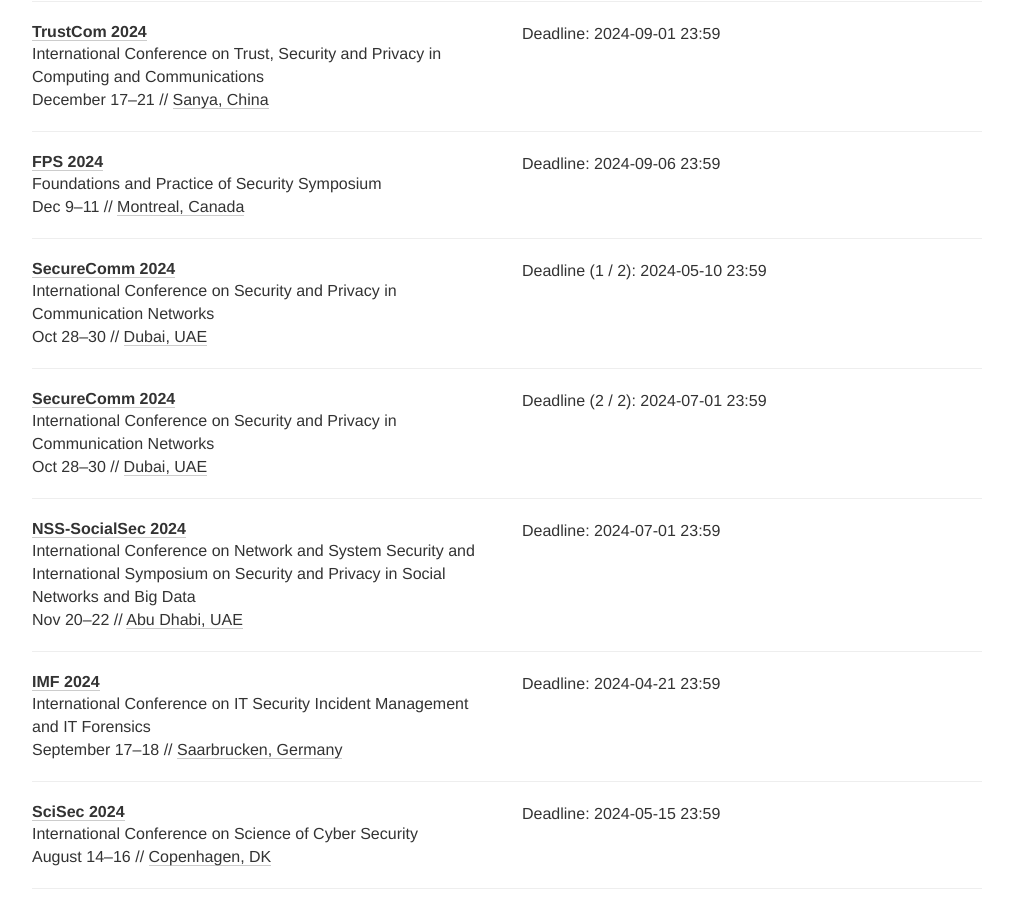
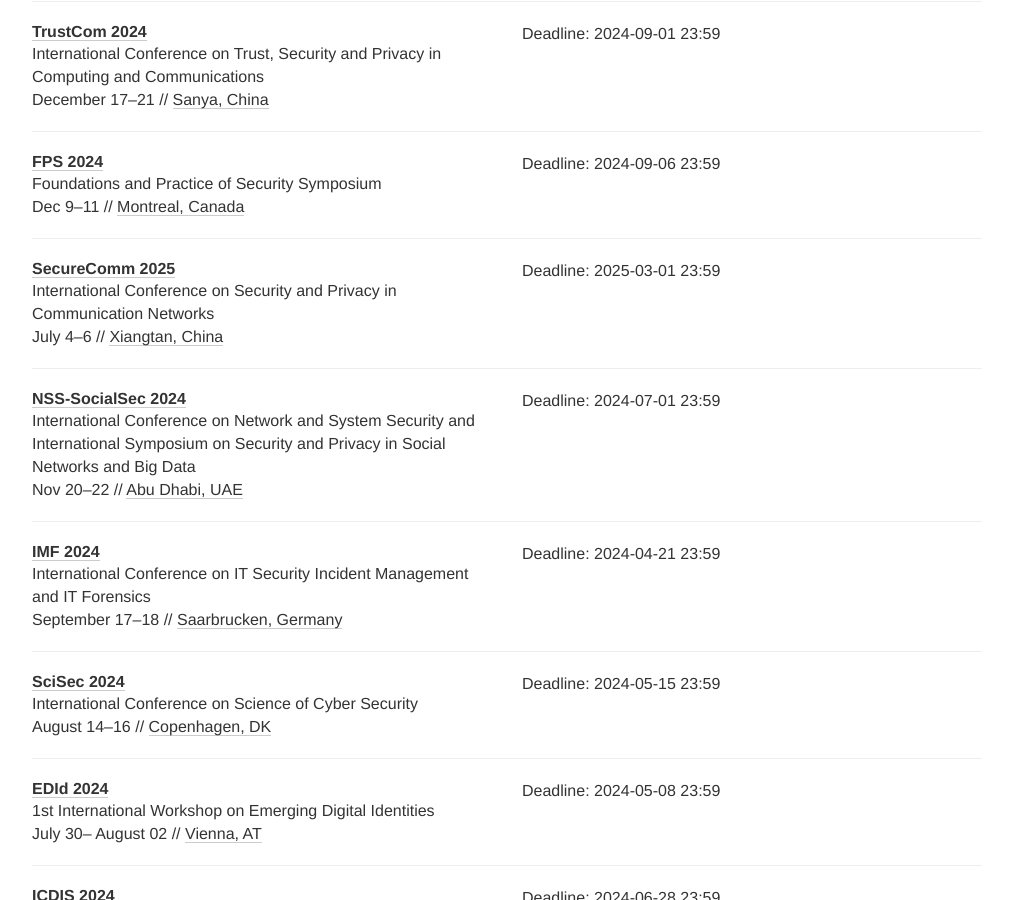
Before and after one commit to sec-deadlines/sec-deadlines.github.io, a Jekyll site: the page built from index.html, in a window 1280 px wide and 900 px high, scrolled down 3042 px. Shown: the whole window, without its empty margins (133-1146 px from the left). Built offline with Jekyll 4.4.1, drawn with Linux system fonts in a browser that asks for light colours; nearby versions of some CDN libraries; comment, search, counter and statistics services are not loaded.

Commit message:
Update SecureComm

```diff
--- a/_data/conferences.yml
+++ b/_data/conferences.yml
@@ -174,14 +174,12 @@
   tags: [SEC, PRIV, CRYPTO, CONF]
 
 - name: SecureComm
-  year: 2024
-  date: "Oct 28–30"
+  year: 2025
+  date: "July 4-6"
   description: International Conference on Security and Privacy in Communication Networks
-  link: https://securecomm.eai-conferences.org/2024/
-  deadline:
-    - "2024-05-10 23:59"
-    - "2024-07-01 23:59"
-  place: Dubai, UAE
+  link: https://securecomm.eai-conferences.org/2025/
+  deadline: ["2025-03-01 23:59"]
+  place: Xiangtan, China
   tags: [SEC, CONF]
 
 - name: NSS-SocialSec
```
